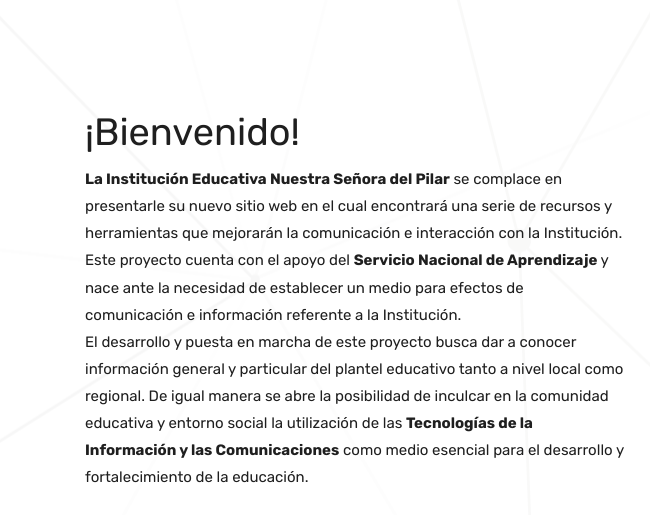
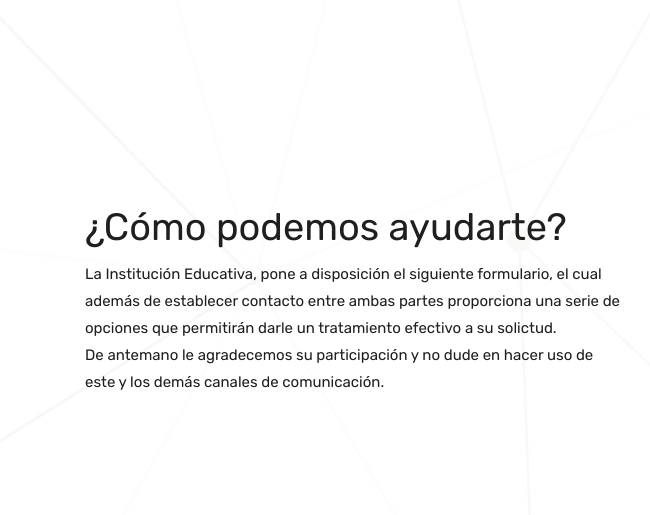
Before and after one commit to Colpilar/Pruebas, a plain HTML site: page contact.html in a window 1280 px wide. Shown: the part 568-1083 px from the top of the page, 0-650 px from the left. Drawn offline with Linux system fonts and the light colour scheme; some packages are replaced by stand-ins of ours; grey boxes are pictures that could not be loaded.

Commit message:
Update contact.html

```diff
--- a/contact.html
+++ b/contact.html
@@ -105,8 +105,11 @@
                 <div class="col-xl-6 col-lg-6 col-md-12 col-sm-12">
                     <div class="message-box">
                         <!-- <h4>Institución Educativa, Colegio Nuestra Señora del Pilar</h4> -->
-                        <h2 align="left">¡Bienvenido!</h2>
-                        <p align="left"><b>La Institución Educativa Nuestra Señora del Pilar</b> se complace en    presentarle su nuevo sitio web en el cual encontrará una serie de recursos    y herramientas que mejorarán la comunicación e interacción con la            Institución. Este proyecto cuenta con el apoyo del <b>Servicio Nacional    de Aprendizaje</b> y nace ante la necesidad de establecer un medio para    efectos de comunicación e información referente a la Institución.<br>El desarrollo y puesta en marcha de este proyecto busca dar a conocer información general y particular del plantel educativo tanto a nivel local como regional. De igual manera se abre la posibilidad de inculcar en la comunidad educativa y entorno social la utilización de las <b>Tecnologías de la Información y las Comunicaciones</b> como medio esencial para el desarrollo y fortalecimiento de la educación.</p>
+                        <h2 align="left">¿Cómo podemos ayudarte?</h2>
+                        <p align="left">La Institución Educativa, pone a disposición el siguiente formulario,
+			el cual además de establecer contacto entre ambas partes proporciona una serie de
+			opciones que permitirán darle un tratamiento efectivo a su solictud.<br>De antemano le
+			agradecemos su participación y no dude en hacer uso de este y los demás canales de comunicación.</p>
                        </div><!-- end messagebox -->
                 </div><!-- end col -->
 
```
